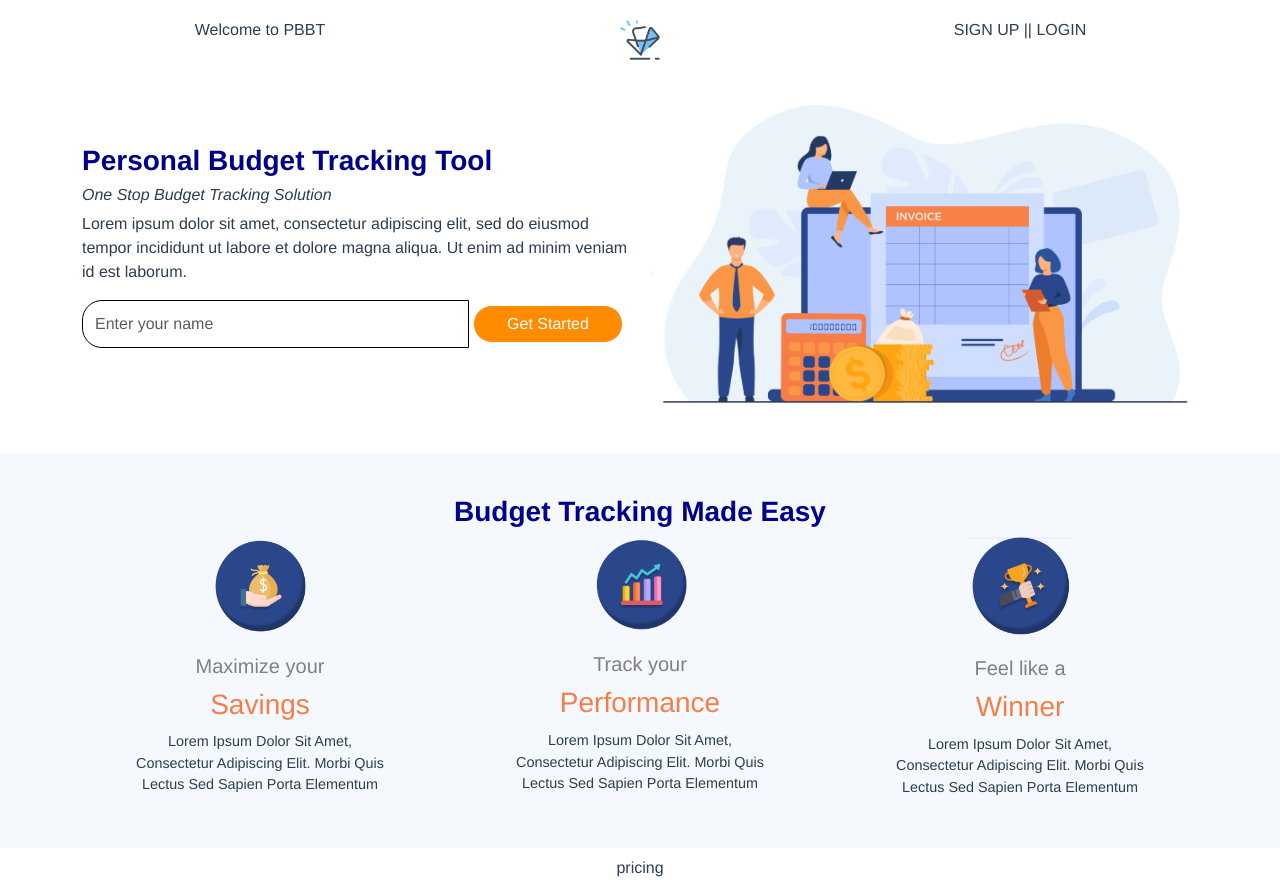
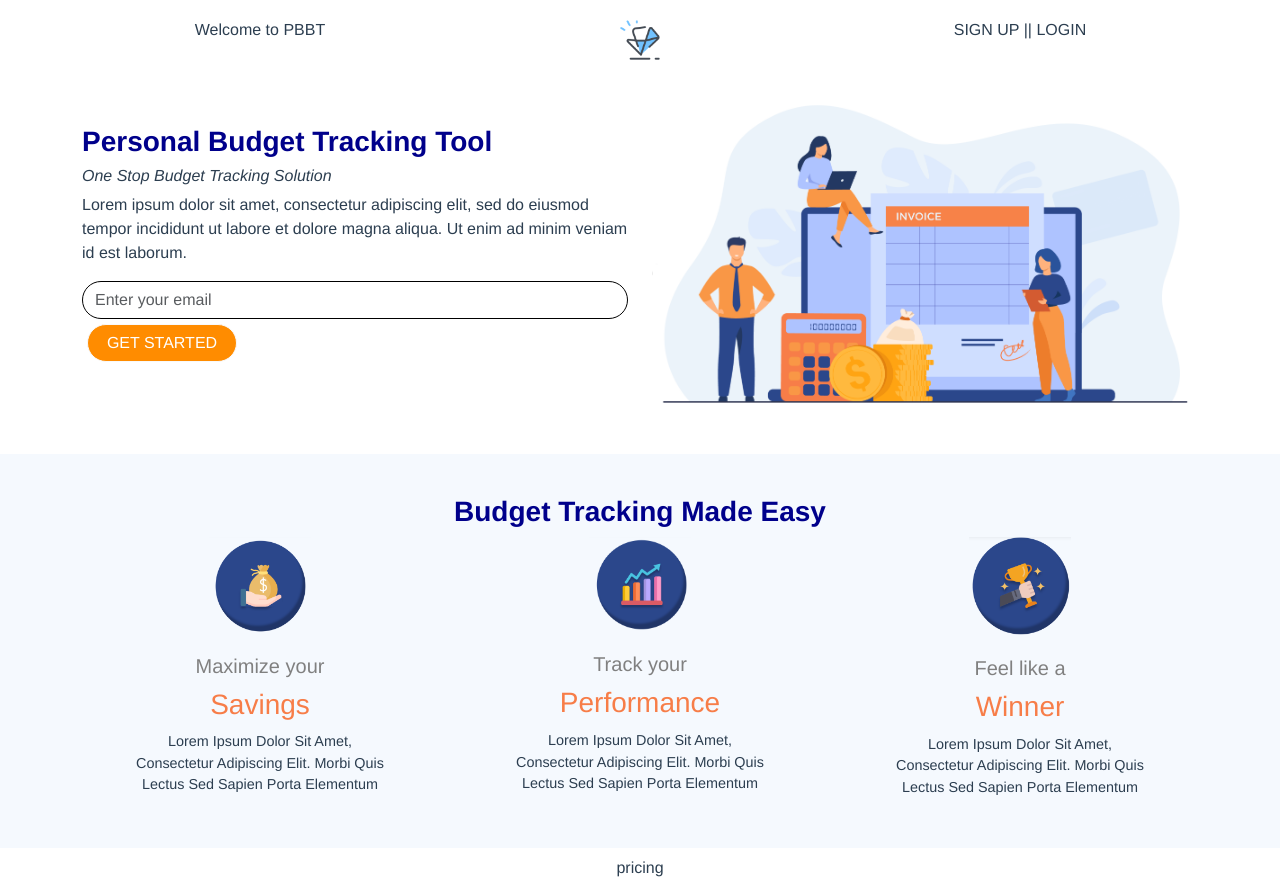
Before and after one commit to avinashrvan/chaos_pack, a Vue app: page /#/ in a window 1280 px wide. Built offline with nearby package versions, Linux system fonts and the light colour scheme.

Commit message:
added the ability to "submit" the email for the get started page

```diff
--- a/src/components/InputEmail.vue
+++ b/src/components/InputEmail.vue
@@ -1,13 +1,24 @@
 <template>
     <div>
-        <b-input-group class="mt-3">
+        <b-form inline @submit="onSubmit">
 
-            <b-form-input placeholder="Enter your name" class="in"></b-form-input>
+                <b-form-input
+                    id="input-1"
+                    v-model="email"
+                    type="email"
+                    placeholder="Enter your email"
+                    class="in"
+                    required
+                ></b-form-input>
 
-            <b-input-group-append>
-                <b-button class="submit" pill variant="light">Get Started</b-button>
-            </b-input-group-append>
-        </b-input-group>
+                <b-button
+                    pill
+                    type=""
+                    variant="light"
+                    class="submit"
+                >GET STARTED</b-button>
+
+        </b-form>
     </div>
 </template>
 
@@ -15,16 +26,15 @@
 <script>
 export default {
     name: "InputEmail",
-    props: {
-        placeholder: String,
-        submitWord: String,
-    },
 
-    data(){
-        return{
-            text: ''
-        }
+    methods: {
+      onSubmit(event) {
+        event.preventDefault()
+        alert("Thank you for registering your email!: \n".concat(this.email))
+      },
+
     }
+
 }
 </script>
 
@@ -37,6 +47,6 @@ export default {
     .submit{
         background-color: darkorange;
         -webkit-text-fill-color: white;
-        width: 150px;
+        min-width: 150px;
     }
 </style>
```
